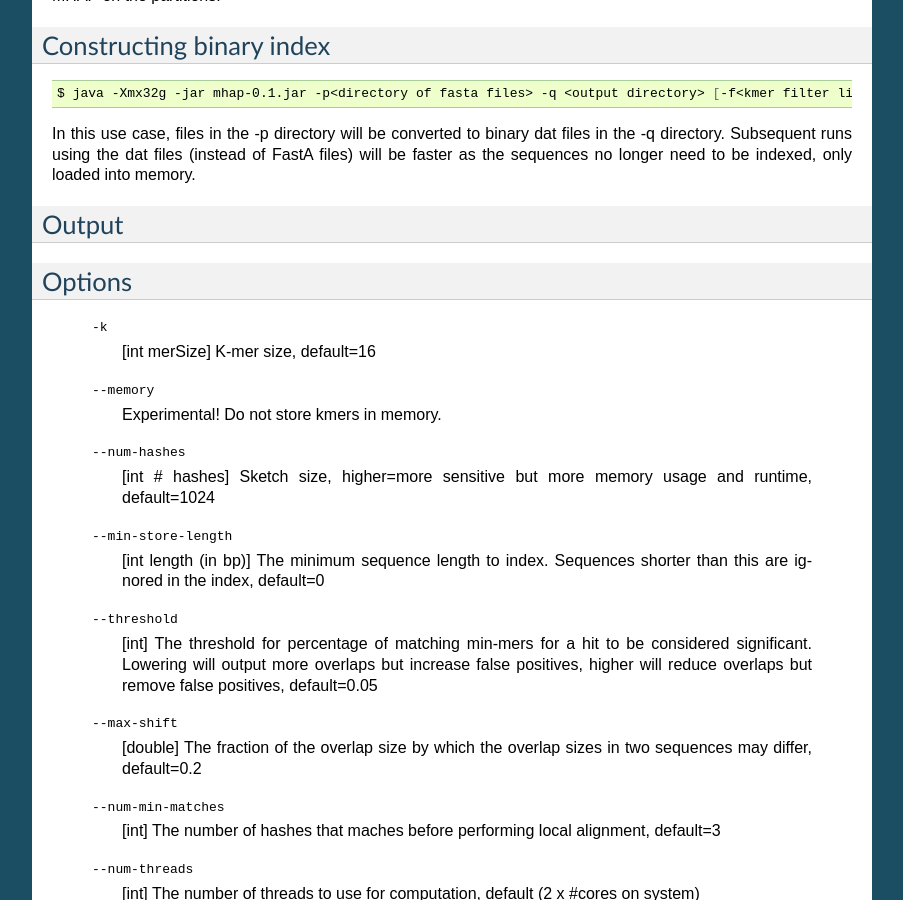
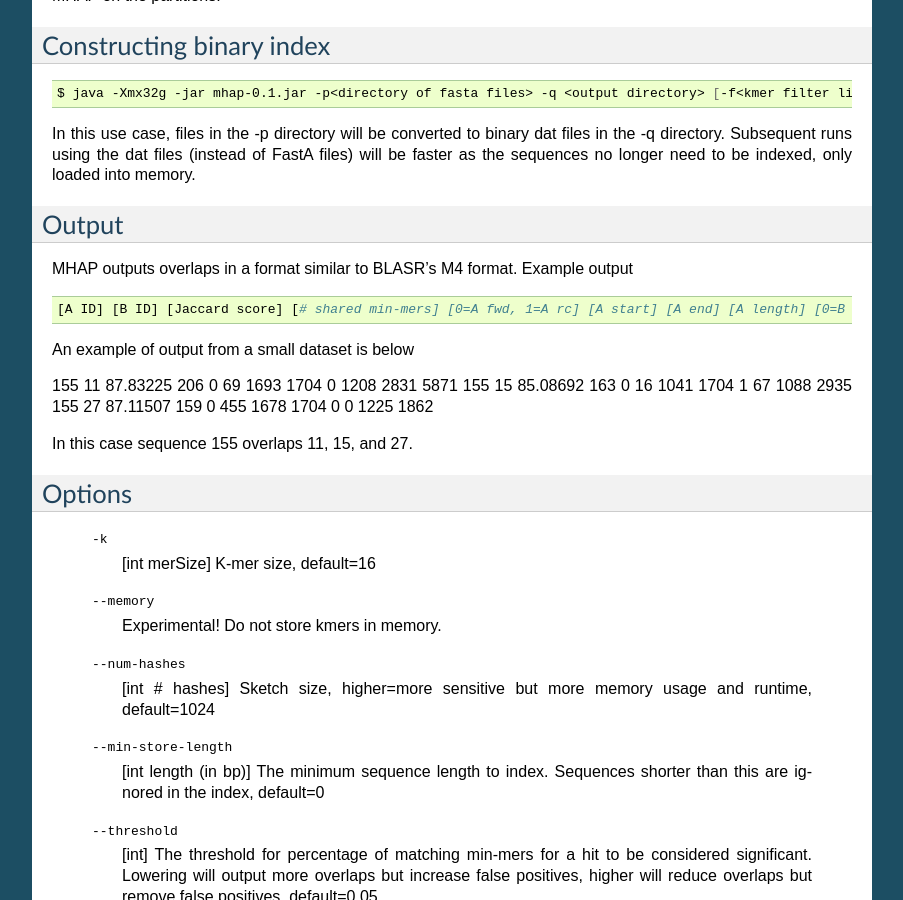
Before and after one commit to marbl/MHAP, a Sphinx documentation site: the page built from docs/source/quickstart.rst, in a window 1280 px wide and 900 px high, scrolled down 526 px. Shown: the whole window, without its empty margins (198-1101 px from the left). Built offline with Sphinx 7.4.7, drawn with Linux system fonts in a browser that asks for light colours.

```diff
--- a/docs/source/index.rst
+++ b/docs/source/index.rst
@@ -10,6 +10,8 @@ sequence overlapping algorithm. Designed to efficiently detect all overlaps
 between noisy long-read sequence data. It efficiently estimates Jaccard similarity
 by compressing sequences to their representative fingerprints composed on min-mers (minimum k-mer).
 
+MHAP is included within the Celera Assembler `PBcR <http://wgs-assembler.sourceforge.net/wiki/index.php?title=PBcR>`_ pipeline. The Celera Assembler can be downloaded `here <https://sourceforge.net/projects/wgs-assembler/files/wgs-assembler/wgs-8.2alpha/>`_.
+
 Contents:
 
 .. toctree::
--- a/docs/source/installation.rst
+++ b/docs/source/installation.rst
@@ -4,7 +4,7 @@ Installation
 
 Before your start
 =================
-MHAP requires a recent version of the `JVM <http://www.oracle.com/technetwork/java/javase/downloads/jre7-downloads-1880261.html>`_ (1.7u51+). JDK 1.6 or earlier will not work. If you would like to build the code from source, you need to have the full `JDK <http://www.oracle.com/technetwork/java/javase/downloads/jdk7-downloads-1880260.html>`_ and the `ANT <http://ant.apache.org/>`_ build system available.
+MHAP requires a recent version of the `JVM <http://www.oracle.com/technetwork/java/javase/downloads/jre7-downloads-1880261.html>`_ (1.7u51+). JDK 1.6 or earlier will not work. If you would like to build the code from source, you need to have the `JDK <http://www.oracle.com/technetwork/java/javase/downloads/jdk7-downloads-1880260.html>`_ and the `ANT <http://ant.apache.org/>`_ build system available.
 
 Prerequisites
 ==============
@@ -67,7 +67,7 @@ Once downloaded, extract to unpack:
 
 .. code-block:: bash
 
-    $ unzip 0.1.zip
+    $ unzip v0.1.zip
 
 Change to MetAMOS directory:
 
--- a/docs/source/quickstart.rst
+++ b/docs/source/quickstart.rst
@@ -34,7 +34,21 @@ In this use case, files in the -p directory will be converted to binary dat file
 
 Output
 -----------------
+MHAP outputs overlaps in a format similar to BLASR's M4 format. Example output
 
+::
+
+[A ID] [B ID] [Jaccard score] [# shared min-mers] [0=A fwd, 1=A rc] [A start] [A end] [A length] [0=B fwd, 1=B rc] [B start] [B end] [B length]
+
+An example of output from a small dataset is below
+
+::
+
+155 11 87.83225 206 0 69 1693 1704 0 1208 2831 5871
+155 15 85.08692 163 0 16 1041 1704 1 67 1088 2935
+155 27 87.11507 159 0 455 1678 1704 0 0 1225 1862
+
+In this case sequence 155 overlaps 11, 15, and 27.
 
 Options
 -----------------
```
Also changed, not shown: docs/source/contact.rst (added, +27 -0 lines).
